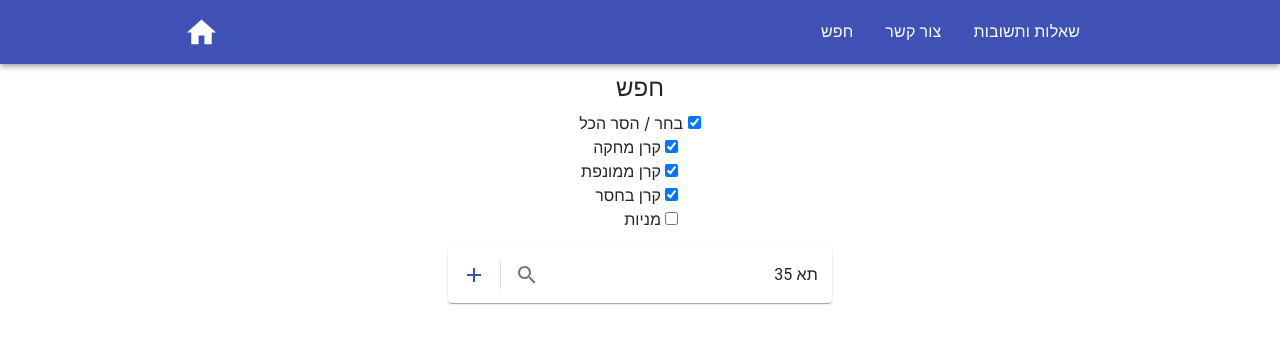
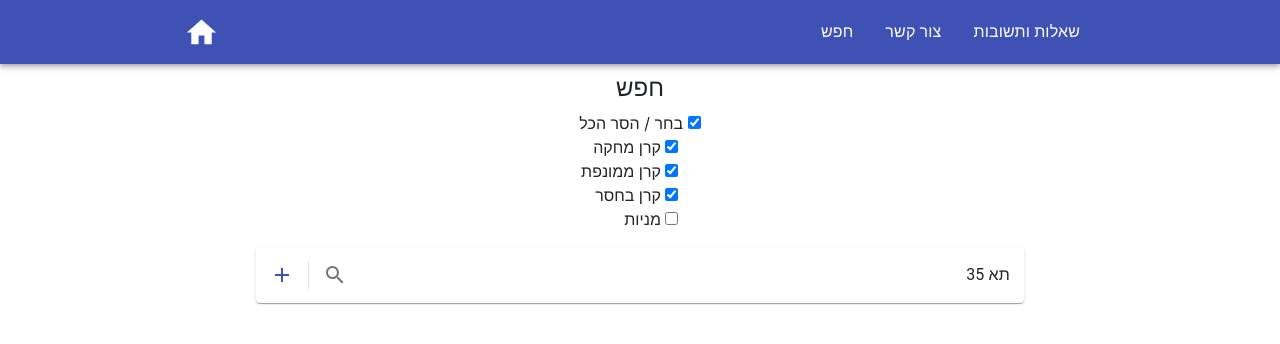
Before and after one commit to nitsan57/stock, a React (Create React App) app: page / in a window 1280 px wide. Shown: the top 344 px of the page. Built offline with nearby package versions, Linux system fonts and the light colour scheme; what react-plotly.js would draw is missing.

Commit message:
[Search] change input size

```diff
--- a/src/custom_input/CustomInput.js
+++ b/src/custom_input/CustomInput.js
@@ -14,7 +14,7 @@ export default function CustomInput(props) {
 			padding: '2px 4px',
 			display: 'flex',
 			alignItems: 'center',
-			width: '30%',
+			width: '60%',
 		},
 		input: {
 			marginLeft: theme.spacing(1),
@@ -59,7 +59,6 @@ export default function CustomInput(props) {
 				onChange={props.onChange}
 				inputProps={{ 'aria-label': input }}
 				value={props.value}
-				hintStyle={{ width: '100px' }}
 			/>
 		</Paper>
 	);
```
